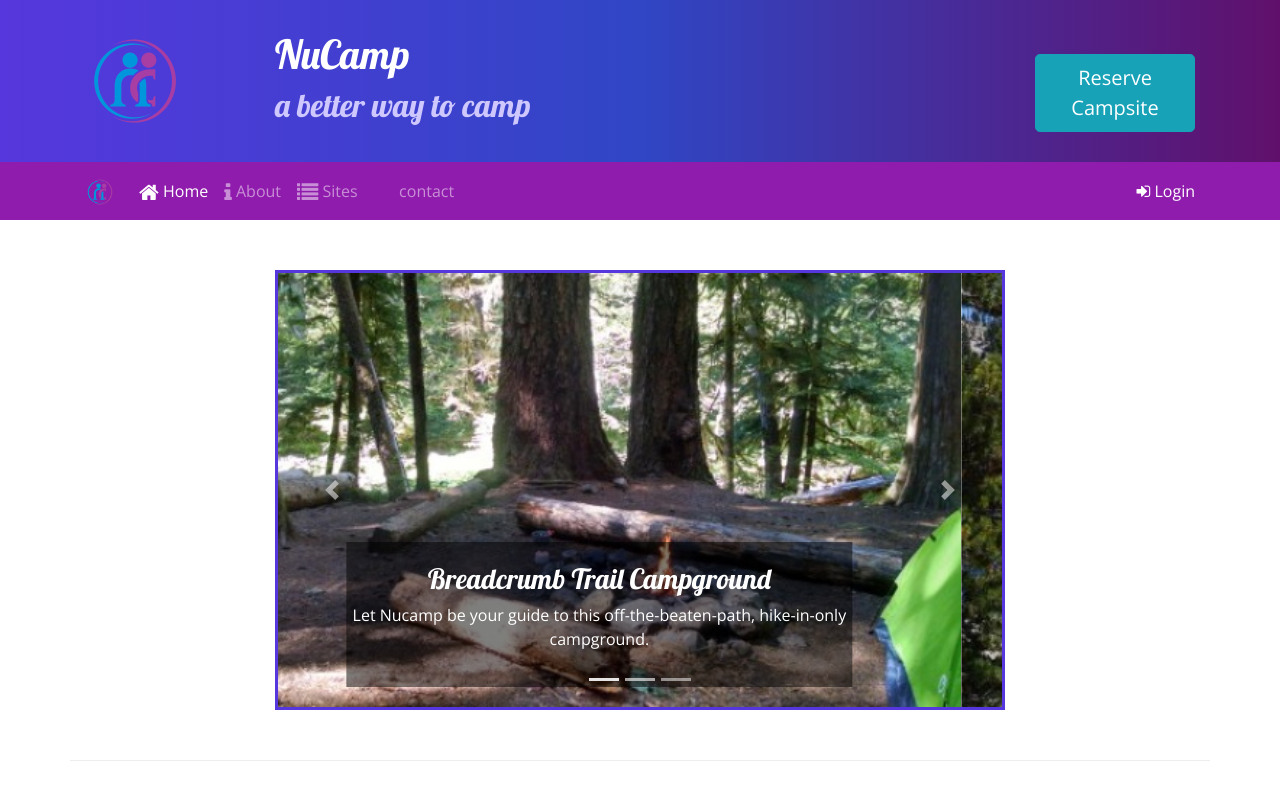
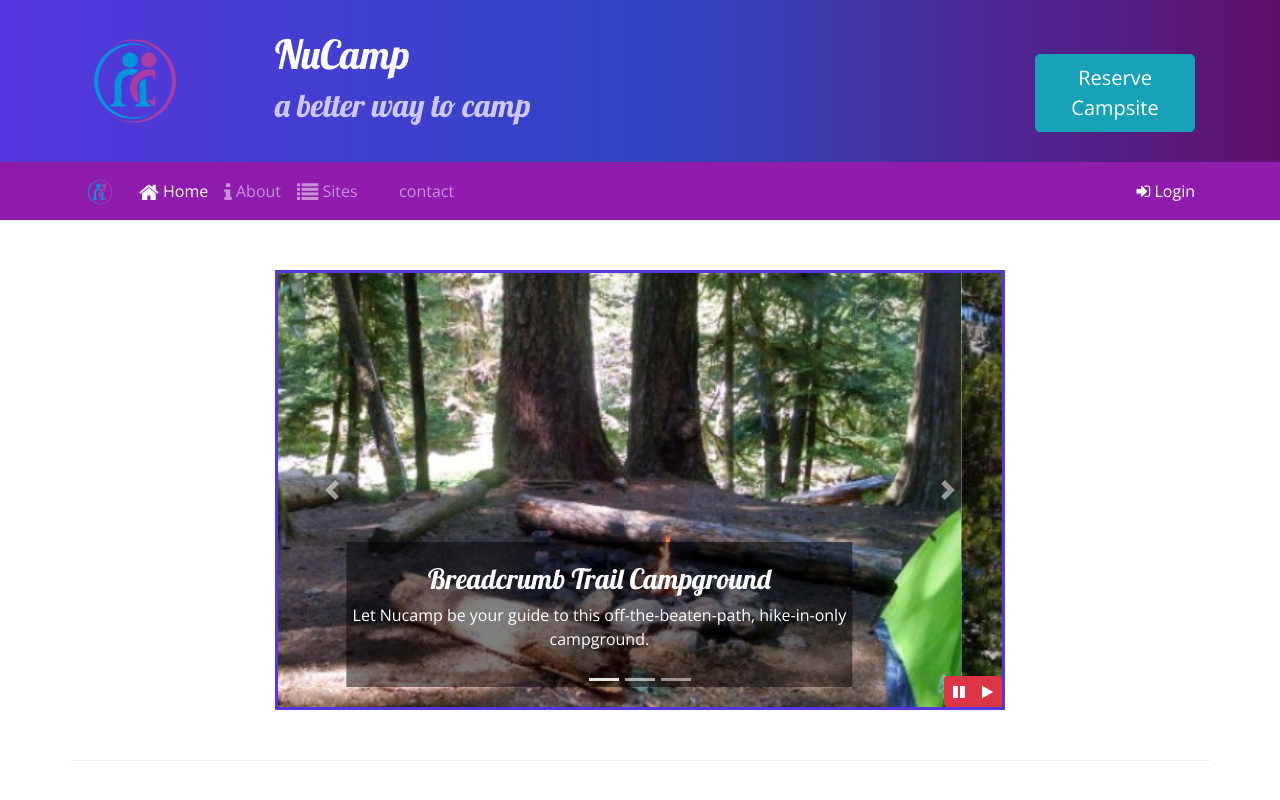
Before and after one commit to myongkim/bootstrap, a website: page index.html in a window 1280 px wide. Shown: the top 800 px of the page. Drawn offline with nearby package versions, Linux system fonts and the light colour scheme.

Commit message:
carousel stop and go

```diff
--- a/css/styles.css
+++ b/css/styles.css
@@ -60,3 +60,10 @@ a, a:hover {
 .carousel {
     border: solid #5637DD;
 }
+
+#carouselButton {
+    position: absolute;
+    right: 0;
+    bottom: 0;
+    z-index: 100;
+}
--- a/index.html
+++ b/index.html
@@ -219,7 +219,18 @@
                     <a class="carousel-control-next" href="#homeCarousel" role="button" data-slide="next">
                         <span class="carousel-control-next-icon"></span>
                         <span class="sr-only">Next</span>
+
                     </a>
+
+                    <div class="btn-group" id="carouselButton">
+                        <button class="btn btn-danger btn-sm" id="carouselPause">
+                            <i class="fa fa-pause"></i>
+                        </button>
+                        <button class="btn btn-danger btn-sm" id="carouselPlay">
+                            <i class="fa fa-play"></i>
+                        </button>
+                    </div>
+
                 </div>
             </div>
         </div>
@@ -329,11 +340,20 @@
     <script src="node_modules/popper.js/dist/umd/popper.min.js"></script>
     <script src="node_modules/bootstrap/dist/js/bootstrap.min.js"></script>
 
-    <!-- <script>
-        $(function () {
-            $('[data-toggle="tooltip"]').tooltip()
-        })
-    </script> -->
+    <script>
+        $(function() {
+            $(".carousel").carousel( { interval: 2000 } );
+            $("#carouselPause").click(function(){
+                $(".carousel").carousel("pause");
+
+            });
+            $("#carouselPlay").click(function(){
+                $(".carousel").carousel("cycle");
+
+            });
+        });
+    </script>
+
 </body>
 
 </html>
```
